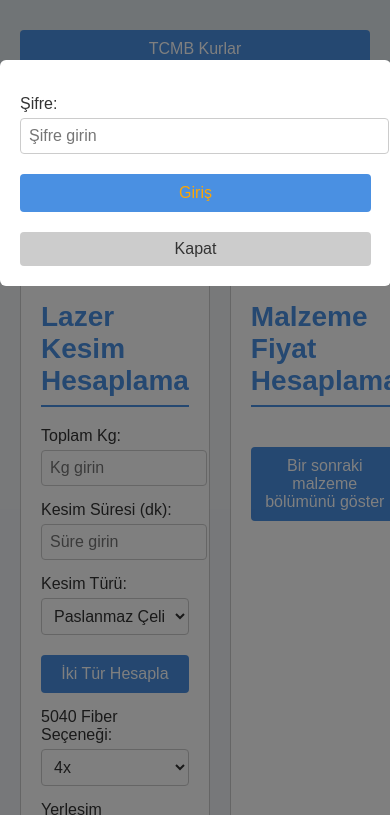
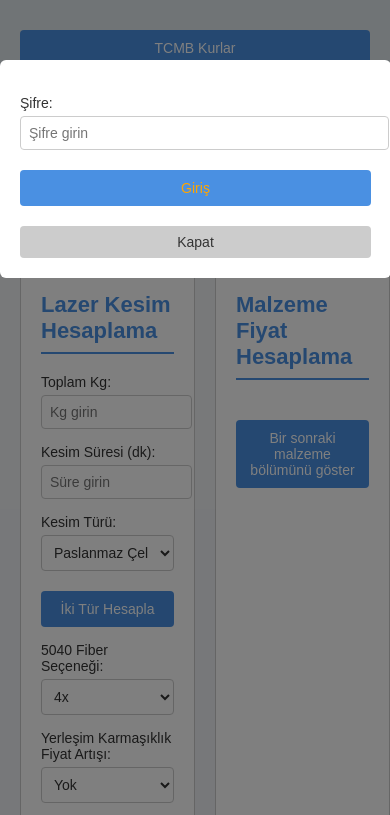
Before and after one commit to goko1433/fiyathesap, a plain HTML site: page index.html in a window 390 px wide. Both pictures are taken after a click on the button "Admin Panel". Shown: the top 815 px of the page. Drawn offline with Linux system fonts and the light colour scheme.

Commit message:
Update index.html

```diff
--- a/index.html
+++ b/index.html
@@ -332,6 +332,28 @@
 
     /* Mobil Uyumluluk: Solda lazer, sağda malzeme, sarmasın => yan yana */
     @media (max-width: 768px) {
+      /* Daha küçük fontlar */
+      body {
+        font-size: 14px;  /* Genel gövdeyi biraz küçültüyoruz */
+      }
+      .header-buttons button,
+      .theme-toggle-btn,
+      label,
+      input,
+      select,
+      button,
+      .comment,
+      .result,
+      .scrolling-container marquee {
+        font-size: 14px;
+      }
+      h2 {
+        font-size: 22px;
+      }
+      h3 {
+        font-size: 18px;
+      }
+
       .container {
         flex-direction: row;
         flex-wrap: nowrap; /* Yan yana kalmasını sağla, gerekirse yatay kaydırma olur */
@@ -533,7 +555,7 @@
   <div id="adminModal">
     <div id="adminContent">
       <div id="adminLoginSection">
-        <label for="adminPass" title="Admin paneline erişmek için şifre girin.">Şifre:</label>
+        <label for="adminPass">Şifre:</label>
         <input type="password" id="adminPass" placeholder="Şifre girin">
         <button onclick="checkAdmin()" style="color: orange;">Giriş</button>
       </div>
```
